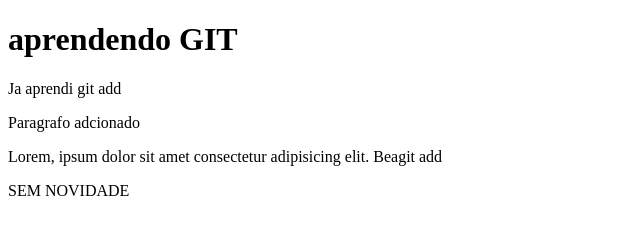
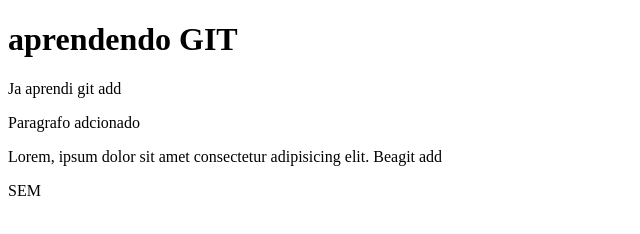
Before and after one commit to diogo-abel/primeirorepo, a plain HTML site: page index.html in a window 1280 px wide. Shown: the whole page, without its empty margins (0-640 px from the left). Drawn offline with Linux system fonts and the light colour scheme.

Commit message:
alterei uma tabela

```diff
--- a/index.html
+++ b/index.html
@@ -17,7 +17,7 @@
 
 <p>Lorem, ipsum dolor sit amet consectetur adipisicing elit. Beagit add
 
-<p> SEM NOVIDADE</p>
+<p> SEM</p>
 
 
 
```
